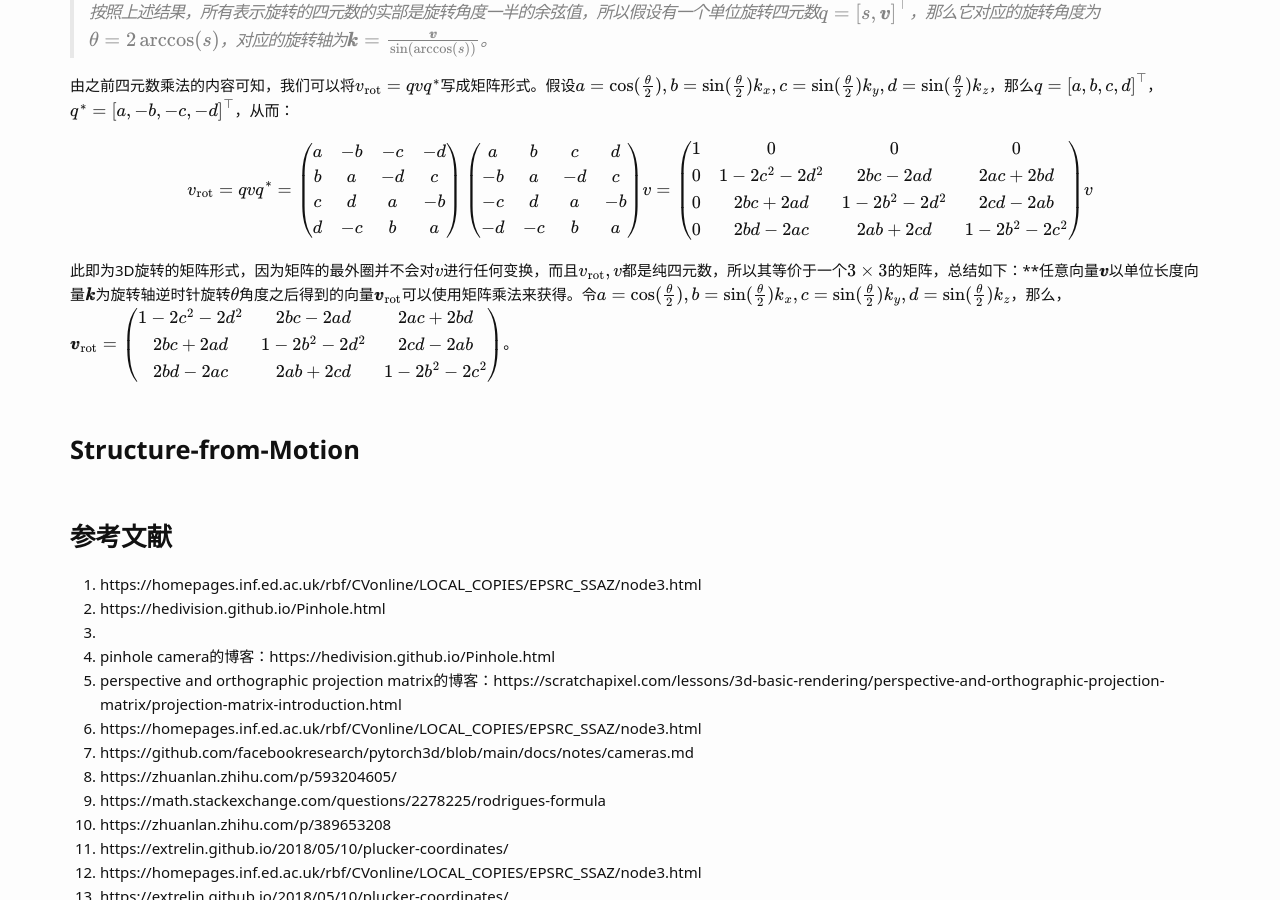
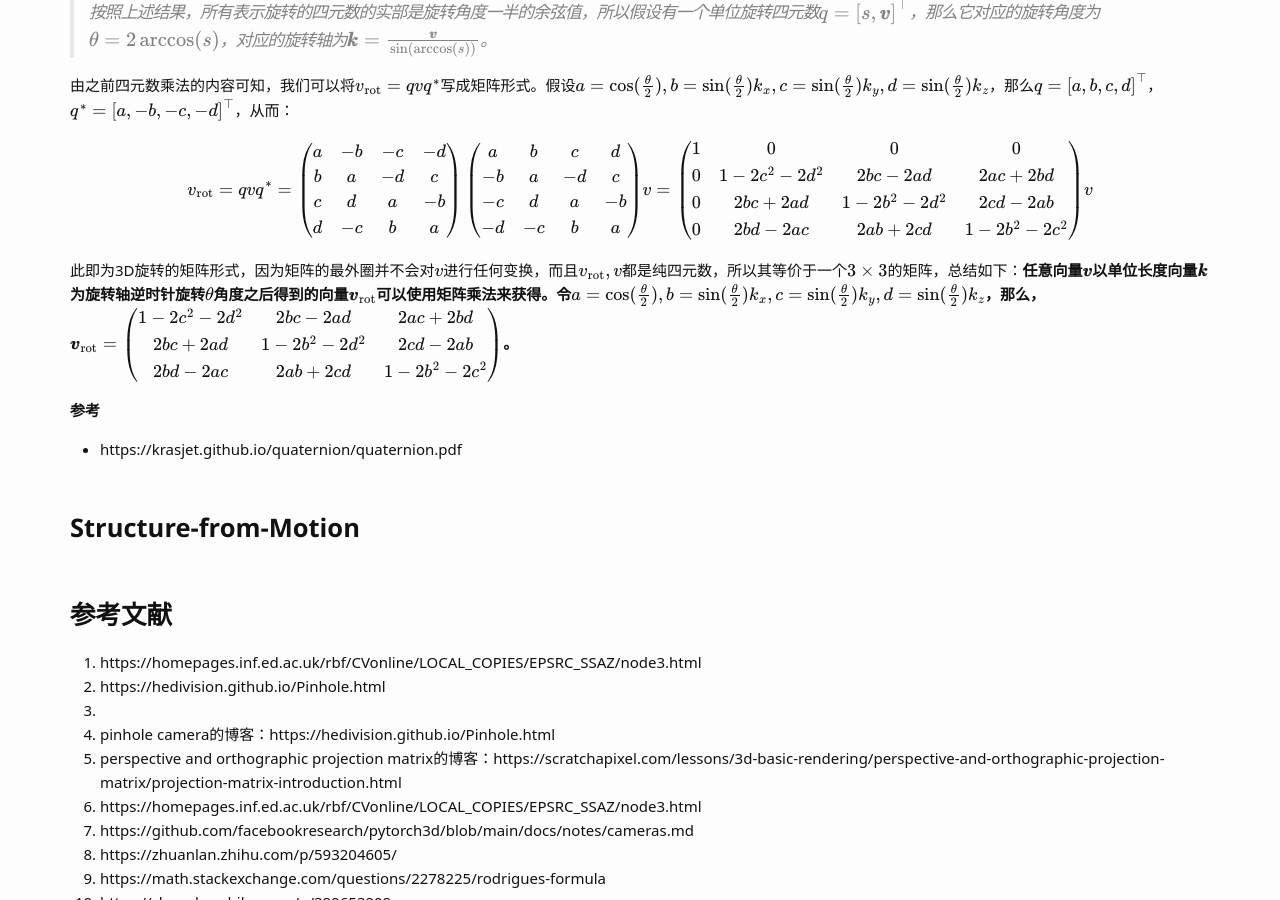
Before and after one commit to Wei-kang-Wang/tech-log, a Jekyll site: the page built from _posts/2024-08-11-3D视觉基础.md, in a window 1280 px wide and 900 px high, scrolled down 12739 px. Built offline with Jekyll 4.4.1, drawn with Linux system fonts in a browser that asks for light colours; some web fonts are replaced; formulas are drawn with MathJax 3; comment, search, counter and statistics services are not loaded.

Commit message:
Update 2024-08-11-3D视觉基础.md

```diff
--- a/_posts/2024-08-11-3D视觉基础.md
+++ b/_posts/2024-08-11-3D视觉基础.md
@@ -353,8 +353,11 @@ $$\theta = \arcsin(t), \pmb{k} = \left[-\frac{R_{23} - R_{32}}{2}, \frac{R_{13}
 
 $$v_{\text{rot}} = qvq^{\ast} = \begin{pmatrix} a & -b & -c & -d \\ b & a & -d & c \\ c & d & a & -b \\ d & -c & b & a \end{pmatrix} \begin{pmatrix} a & b & c & d \\ -b & a & -d & c \\ -c & d & a & -b \\ -d & -c & b & a \end{pmatrix} v = \begin{pmatrix} 1 & 0 & 0 & 0 \\ 0 & 1-2c^2-2d^2 & 2bc-2ad & 2ac+2bd \\ 0 & 2bc+2ad & 1-2b^2-2d^2 & 2cd-2ab \\ 0 & 2bd-2ac & 2ab+2cd & 1-2b^2-2c^2 \end{pmatrix} v$$
 
-此即为3D旋转的矩阵形式，因为矩阵的最外圈并不会对$$v$$进行任何变换，而且$$v_{\text{rot}},v$$都是纯四元数，所以其等价于一个$$3 \times 3$$的矩阵，总结如下：**任意向量$$\pmb{v}$$以单位长度向量$$\pmb{k}$$为旋转轴逆时针旋转$$\theta$$角度之后得到的向量$$\pmb{v}_{\text{rot}}$$可以使用矩阵乘法来获得。令$$a = \cos(\frac{\theta}{2}), b = \sin(\frac{\theta}{2}) k_x, c = \sin(\frac{\theta}{2})k_y, d = \sin(\frac{\theta}{2}) k_z$$，那么，$$\pmb{v}_{\text{rot}} = \begin{pmatrix} 1-2c^2-2d^2 & 2bc-2ad & 2ac+2bd \\ 2bc+2ad & 1 - 2b^2 - 2d^2 & 2cd-2ab \\ 2bd-2ac & 2ab+2cd & 1-2b^2-2c^2 \end{pmatrix}$$。
+此即为3D旋转的矩阵形式，因为矩阵的最外圈并不会对$$v$$进行任何变换，而且$$v_{\text{rot}},v$$都是纯四元数，所以其等价于一个$$3 \times 3$$的矩阵，总结如下：**任意向量$$\pmb{v}$$以单位长度向量$$\pmb{k}$$为旋转轴逆时针旋转$$\theta$$角度之后得到的向量$$\pmb{v}_{\text{rot}}$$可以使用矩阵乘法来获得。令$$a = \cos(\frac{\theta}{2}), b = \sin(\frac{\theta}{2}) k_x, c = \sin(\frac{\theta}{2})k_y, d = \sin(\frac{\theta}{2}) k_z$$，那么，$$\pmb{v}_{\text{rot}} = \begin{pmatrix} 1-2c^2-2d^2 & 2bc-2ad & 2ac+2bd \\ 2bc+2ad & 1 - 2b^2 - 2d^2 & 2cd-2ab \\ 2bd-2ac & 2ab+2cd & 1-2b^2-2c^2 \end{pmatrix}$$。**
 
+
+**参考**
+* https://krasjet.github.io/quaternion/quaternion.pdf
 
 ## Structure-from-Motion
 
```
